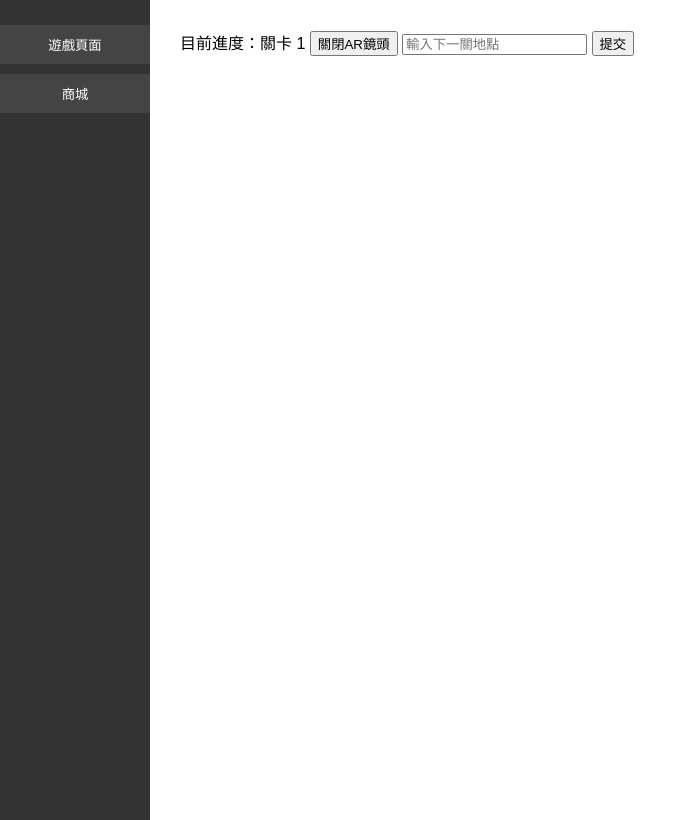
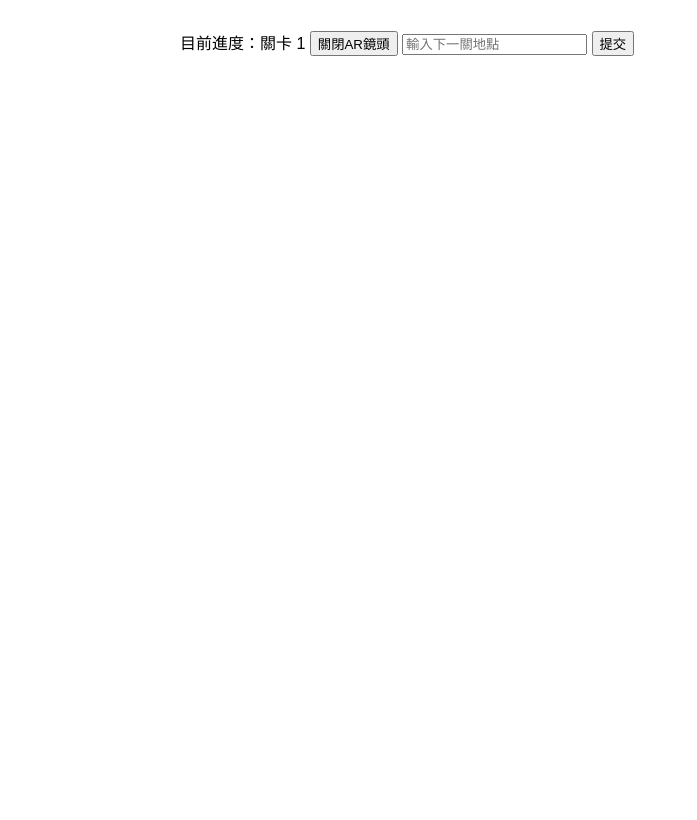
Before and after one commit to Username148576/elephantMountain, a plain HTML site: page index.html in a window 1280 px wide. Shown: the whole page, without its empty margins (0-697 px from the left). Drawn offline with Linux system fonts and the light colour scheme.

Commit message:
Update index.html

```diff
--- a/index.html
+++ b/index.html
@@ -14,41 +14,9 @@
       font-family: Arial, sans-serif;
     }
 
-    /* 左側導航欄 */
-    #sidebar {
-      position: absolute;
-      top: 0;
-      left: 0;
-      height: 100%;
-      width: 150px;
-      background-color: #333;
-      display: flex;
-      flex-direction: column;
-      align-items: center;
-      padding-top: 20px;
-      z-index: 10;
-    }
-
-    /* 導航按鈕樣式 */
-    .nav-button {
-      width: 100%;
-      padding: 10px;
-      margin: 5px 0;
-      color: white;
-      background-color: #444;
-      border: none;
-      cursor: pointer;
-      text-align: center;
-    }
-
-    .nav-button:hover {
-      background-color: #555;
-    }
-
     /* 內容區域 */
     .content {
-      margin-left: 150px;
-      width: calc(100% - 150px);
+      width: 100vw;
       height: 100vh;
       display: none; /* 頁面預設隱藏 */
     }
@@ -77,7 +45,7 @@
 
     /* AR.js場景樣式 */
     #ar-scene {
-    width: 80%; /* 設置寬度為80% */
+    width: 100vw; /* 設置寬度為80% */
     height: 100vh; /* 設置高度為100vh */
     margin: 0 auto; /* 使場景居中 */
     }
@@ -99,12 +67,6 @@
   </style>
 </head>
 <body>
-
-  <!-- 左側導航欄 -->
-  <div id="sidebar">
-    <button class="nav-button" onclick="showPage('ar-page')">遊戲頁面</button>
-    <button class="nav-button" onclick="showPage('shop-page')">商城</button>
-  </div>
 
   <!-- 遊戲頁面內容 -->
   <div id="ar-page" class="content"> <!-- 初始顯示的頁面 -->
```
